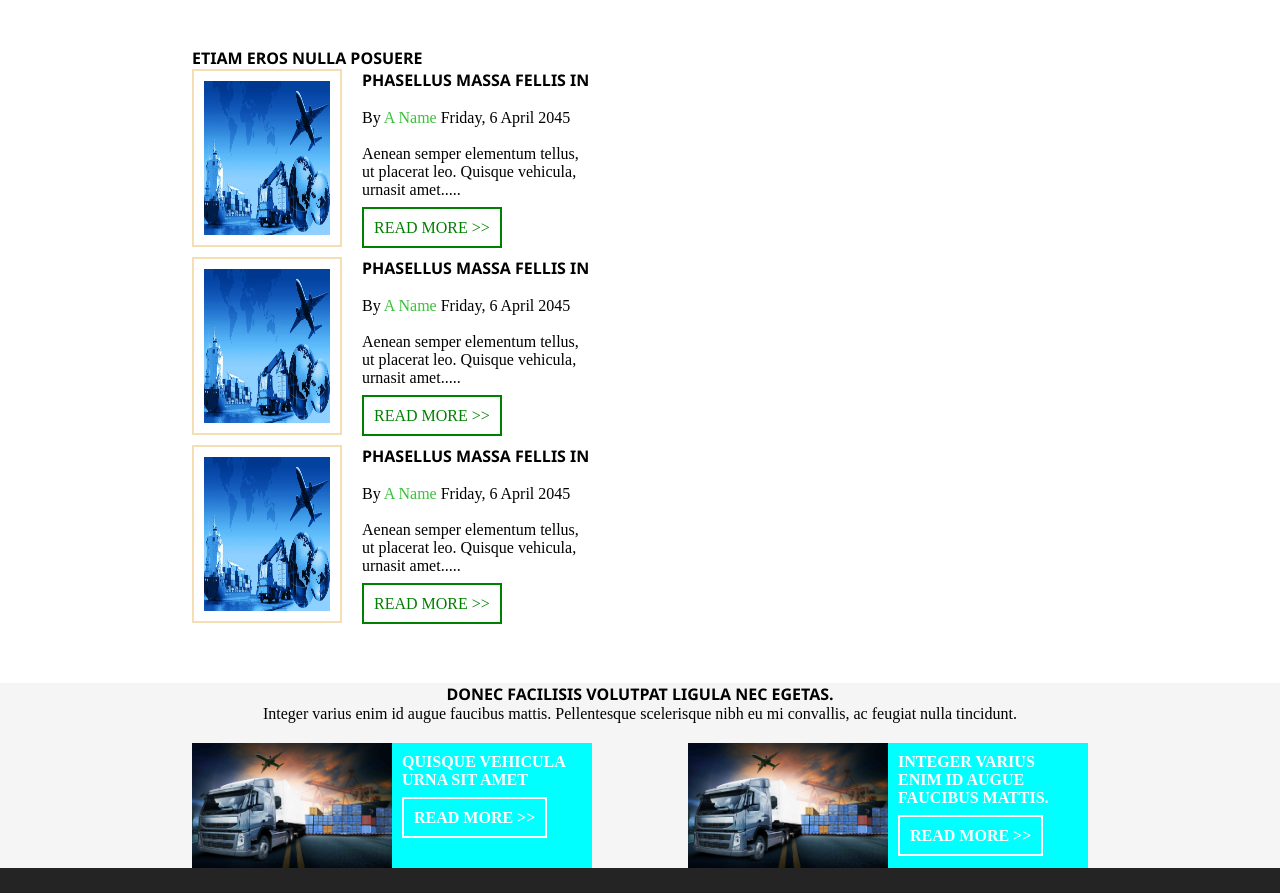
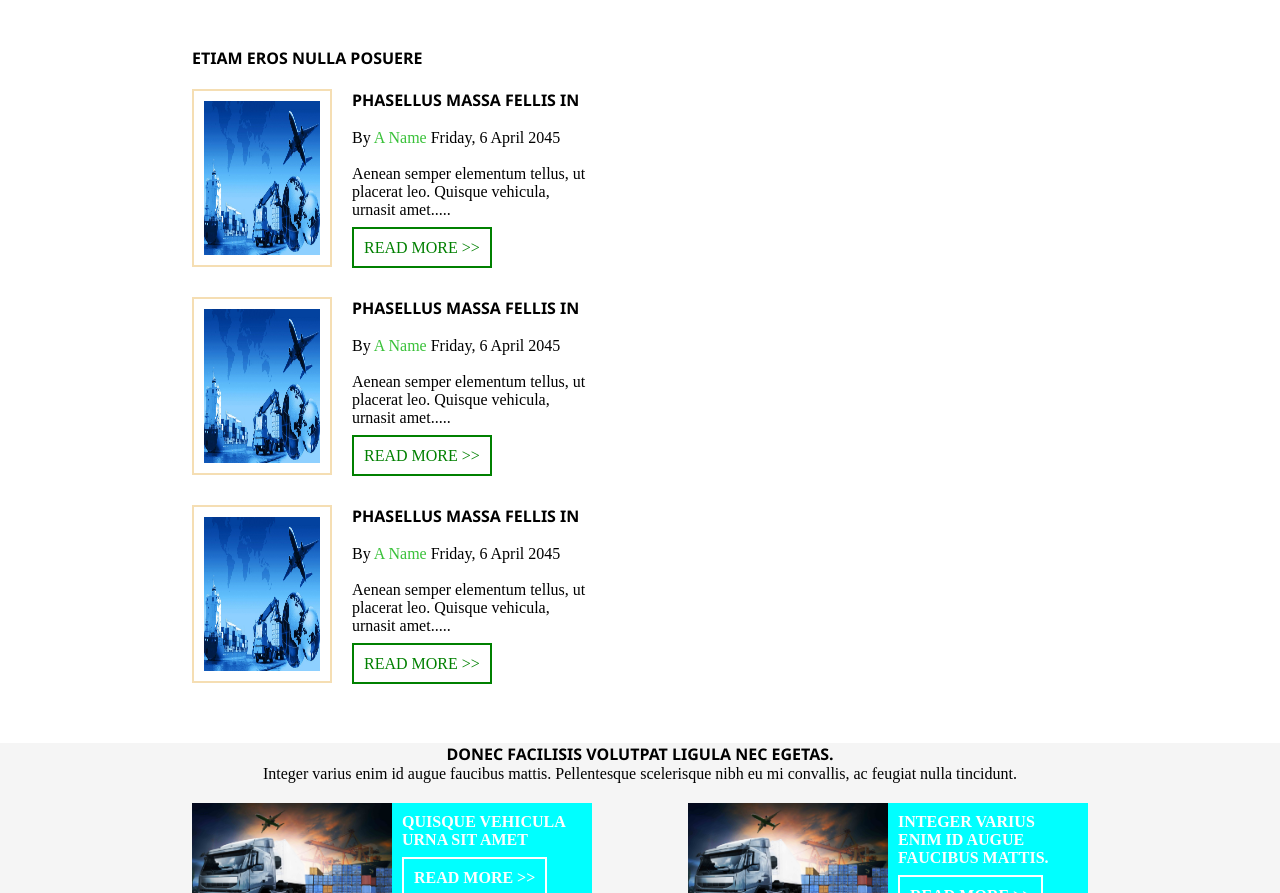
Before and after one commit to Vishalsaravana/CSS-Flexbox-Project4, a plain HTML site: page index.html in a window 1280 px wide. Shown: the part 1915-2808 px from the top of the page. Drawn offline with Linux system fonts and the light colour scheme.

Commit message:
Fourth commit

```diff
--- a/styles.css
+++ b/styles.css
@@ -120,10 +120,11 @@
         .sub-content{
             max-width: 45%;
             .sub-content-article{
+                padding-top: 20px;
                 display: flex;
             }
             & img{
-                max-width: 150px;
+                max-width: 140px;
                 margin-right: 20px;
                 border:solid wheat 2px;
                 padding: 10px;
```
